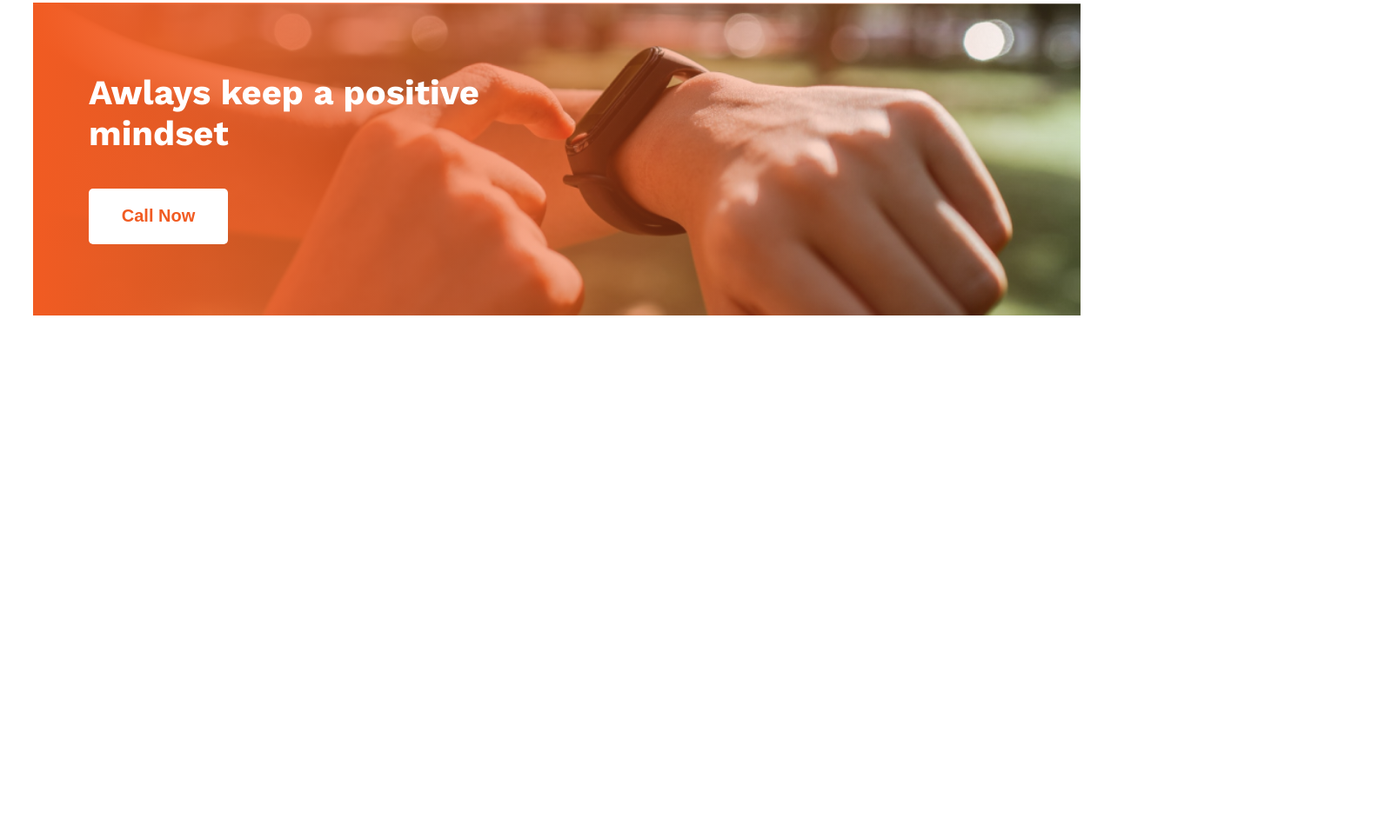
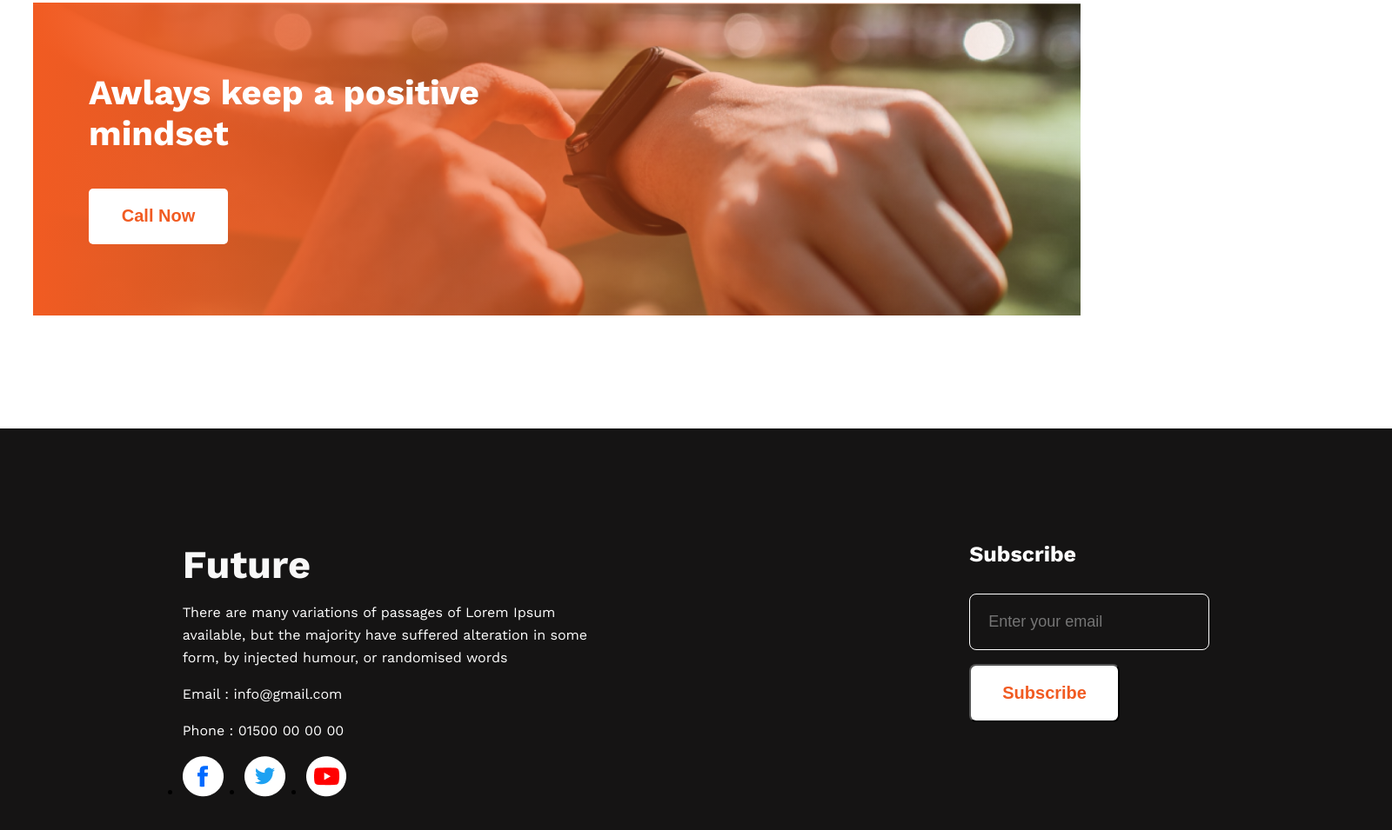
Before and after one commit to Akm-Azad/Web-Dev25, a plain HTML site: page index.html in a window 1280 px wide. Shown: the part 2300-3255 px from the top of the page at 87% size, 1600 px wide, since content can reach past the window. Before the commit the page ends 2663 px from the top, so only its background shows below. Drawn offline with nearby package versions, Linux system fonts and the light colour scheme.

Commit message:
final Commit and completed the footer

```diff
--- a/index.html
+++ b/index.html
@@ -79,7 +79,26 @@
     </main>
 
     <footer>
-
+<section class="footer-section">
+    <div class="future">
+        <h3 class="future-title">Future</h3>
+        <p class="future-description">There are many variations of passages of Lorem Ipsum available, but the majority have suffered alteration in some form, by injected humour, or randomised words</p>
+        <p class="future-email">Email : info@gmail.com</p>
+        <p class="future-phone">Phone : 01500 00 00 00</p>
+        <div class="icon">
+            <ul>
+                <li><img src="images/icons/fb.png"></li>
+                <li><img src="images/icons/twitter.png" alt=""></li>
+                <li><img src="images/icons/youtube.png" alt=""></li>
+            </ul>
+        </div>
+    </div>
+    <div class="subscription">
+        <h3 class="subscribe-title">Subscribe</h3>
+        <input type="email" placeholder="Enter your email"><br>
+        <button class="sub-btn">Subscribe</button>
+    </div>
+</section>
     </footer>
 </body>
 </html>
--- a/style.css
+++ b/style.css
@@ -80,10 +80,10 @@ header{
     font-size: 16px;
     font-weight: 400;
  }
- intro img{
+ /* .intro img{
     width: 451px;
-    height: 898px;
- }
+    height: 898px; */
+
  .intro-container{
     padding-right: 120px;
  }
@@ -157,3 +157,74 @@ header{
     font-weight: 600;
     border: 0;
   }
+  .watch-section{
+    margin-bottom: 130px;
+  }
+  footer{
+    width: 1600px;
+    height: 577px;
+    background: #151414;
+  }
+  .footer-section{
+    display: flex;
+    justify-content: space-around;
+  }
+  .future-title{
+    color: #F8F8F8;
+    font-size: 45px;
+    font-weight: 700;
+    margin-top: 130px;
+  }
+  .future-description{
+    color: #FFF;
+
+    font-family: Work Sans;
+    font-size: 16px;
+    font-style: normal;
+    font-weight: 400;
+    line-height: 26px;
+    width: 485px;
+    margin-top: 16px;
+  }
+  .future-email, .future-phone{
+    color: #FFF;
+    font-size: 16px;
+    font-weight: 400;
+    line-height: 26px;
+    margin-top: 16px;
+  }
+  .icon ul{
+    display: flex;
+
+  }
+  .icon li{
+    margin-right: 24px;
+    margin-top: 16px;
+  }
+  .subscribe-title{
+    color: #FFF;
+    font-size: 25px;
+    font-weight: 600;
+    margin-top: 130px;
+    margin-bottom: 31px;
+  }
+  .subscription input{
+    background: #151414;
+    color: #F3F3F3;
+    font-size: 18px;
+    font-weight: 400;
+    border-radius: 8px;
+    border: 1px solid #FFF;
+    padding: 21px;
+  }
+  .subscription button{
+    border-radius: 8px;
+    background: #FFF;
+    color: #F15B22;
+    font-size: 20px;
+    font-weight: 600;
+    padding: 20px 36px;
+  }
+  .sub-btn{
+    margin-top: 16px;
+  }
```
